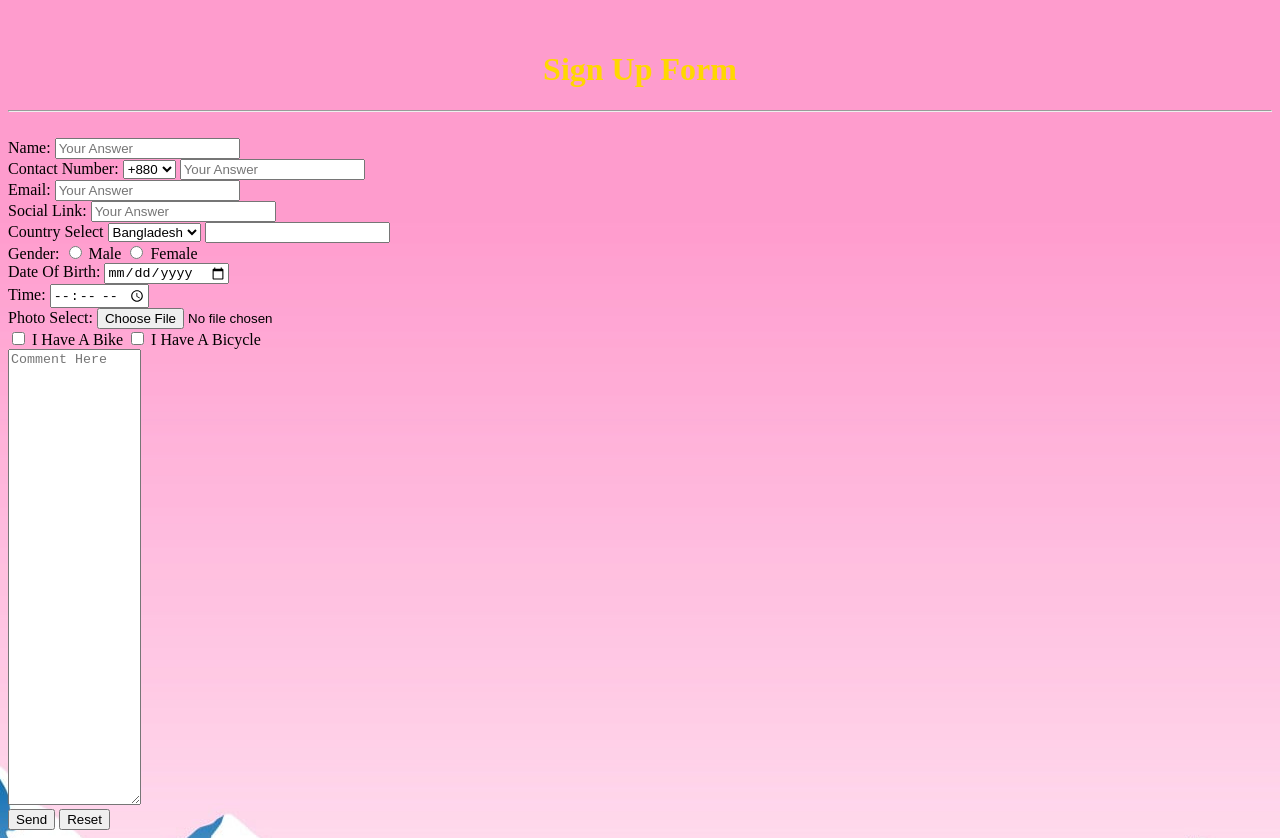
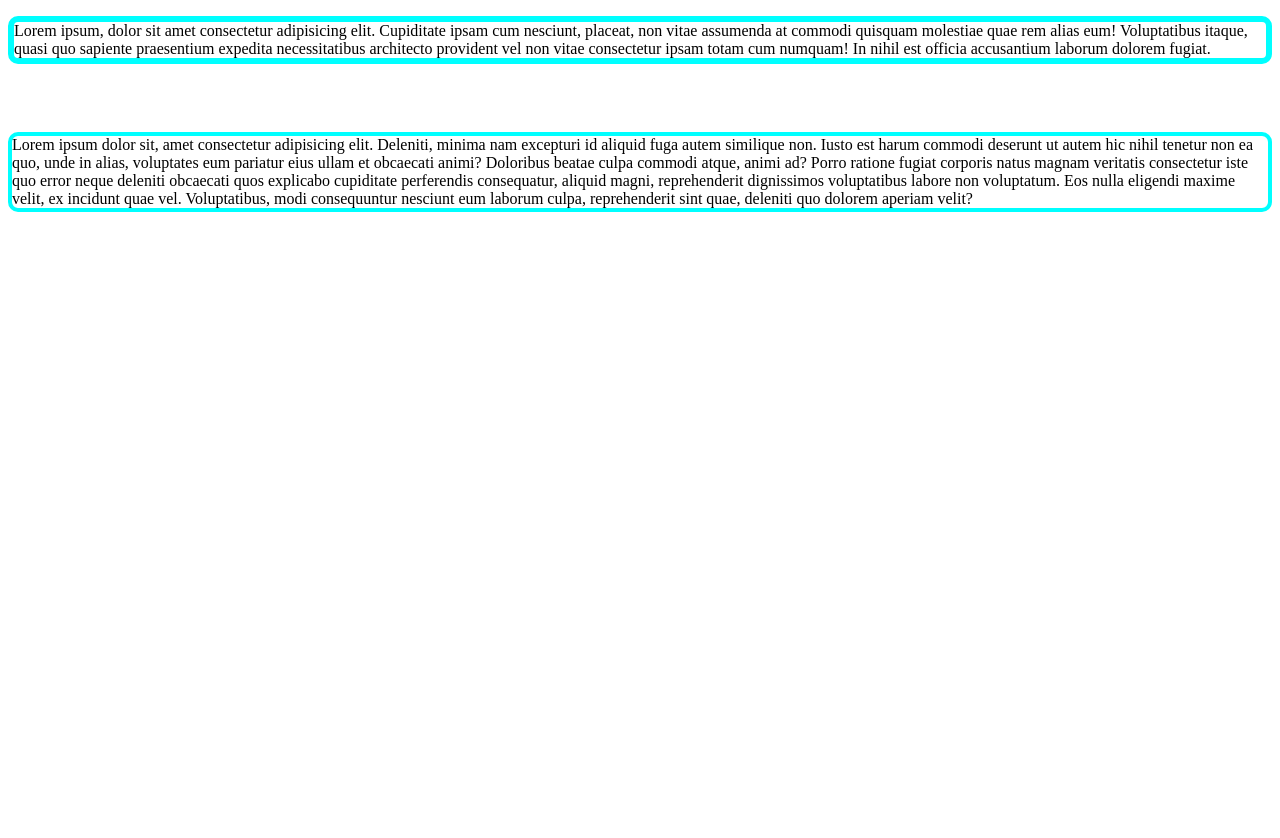
Before and after one commit to taranggo71/natural_codes, a plain HTML site: page index.html in a window 1280 px wide. After the commit the page ends 800 px from the top, so only its background shows below. Drawn offline with Linux system fonts and the light colour scheme.

Commit message:
frist commit

```diff
--- a/index.html
+++ b/index.html
@@ -8,49 +8,9 @@
 </title>
     </head>
     <body>
-        <marquee > Sabab Mustafa Taranggo </marquee>
-
-    <h1 style="text-align: center;">Sign Up Form </h1>
-    <hr>
-    <br>
-    <label for="user">Name:</label>
-    <input type="text" id="user" name="username" placeholder="Your Answer"><br>
-    <label for="phone">Contact Number:</label>
-    <select name="code">
-        <option value="+880">+880</option>
-        <option value="+990">+990</option>
-        <option value="+665">+665</option>
-    </select>
-    <input type="text" id="phone" name="phn" placeholder="Your Answer"><br>
-    <label for="email">Email:</label>
-    <input type="text" id="email" name="usermail" placeholder="Your Answer" required><br>
-    <label for="link">Social Link:</label>
-    <input type="text" id="link" name="Social Link" placeholder="Your Answer" required> <br>
-    <label for="country">Country Select</label>
-    <select name="country">
-        <option value="bangladesh">Bangladesh</option>
-        <option value="america">America</option>
-        <option value="india">india</option>
-    </select>
-    <input type="text" id="country" name="con"><br>
-    Gender:
-    <input type="radio" id="gen1" name="gnd">
-    <label for="gen1">Male</label>
-    <input type="radio" id="gen2" name="gnd">
-    <label for="gen2">Female</label><br>
-    <label for="date">Date Of Birth:</label>
-    <input type="date" id="date" name="dob"><br>
-    <label for="time">Time:</label>
-    <input type="time" id="time" name="time"><br>
-    <label for="file">Photo Select:</label>
-    <input type="file" id="file" name="pic"><br>
-    <input type="checkbox" id="v1" name="vehicle" >
-    <label for="v1">I Have A Bike</label>
-    <input type="checkbox" id="v2" name="vehicle" >
-    <label for="v2">I Have A Bicycle</label><br>
-    <textarea name="comment" cols="14" rows="30" placeholder="Comment Here"></textarea><br>
-    <input type="submit" value="Send">
-    <input type="reset" value="Reset">
+     <p class="p3">Lorem ipsum, dolor sit amet consectetur adipisicing elit. Cupiditate ipsam cum nesciunt, placeat, non vitae assumenda at commodi quisquam molestiae quae rem alias eum! Voluptatibus itaque, quasi quo sapiente praesentium expedita necessitatibus architecto provident vel non vitae consectetur ipsam totam cum numquam! In nihil est officia accusantium laborum dolorem fugiat.</p>
+     <br><br>
+     <p id="p6">Lorem ipsum dolor sit, amet consectetur adipisicing elit. Deleniti, minima nam excepturi id aliquid fuga autem similique non. Iusto est harum commodi deserunt ut autem hic nihil tenetur non ea quo, unde in alias, voluptates eum pariatur eius ullam et obcaecati animi? Doloribus beatae culpa commodi atque, animi ad? Porro ratione fugiat corporis natus magnam veritatis consectetur iste quo error neque deleniti obcaecati quos explicabo cupiditate perferendis consequatur, aliquid magni, reprehenderit dignissimos voluptatibus labore non voluptatum. Eos nulla eligendi maxime velit, ex incidunt quae vel. Voluptatibus, modi consequuntur nesciunt eum laborum culpa, reprehenderit sint quae, deleniti quo dolorem aperiam velit?</p>
 
     </body>
 </html>
--- a/style.css
+++ b/style.css
@@ -1,8 +1,13 @@
-h1{
-    color: gold;
+.p3{
+    border-style: solid;
+    border-color: aqua;
+    border-width: 6px;
+    border-radius: 10px;
 }
-body{
-    background-image: url(Image/305922-snow-covered-mountain-illustration-mountains-pink-aesthetic.jpg);
-    background-repeat: no-repeat;
-    background-position: right;
+
+#p6{
+    border-width: 4px;
+    border-style: solid;
+    border-color: aqua;
+    border-radius: 10px;
 }
```
